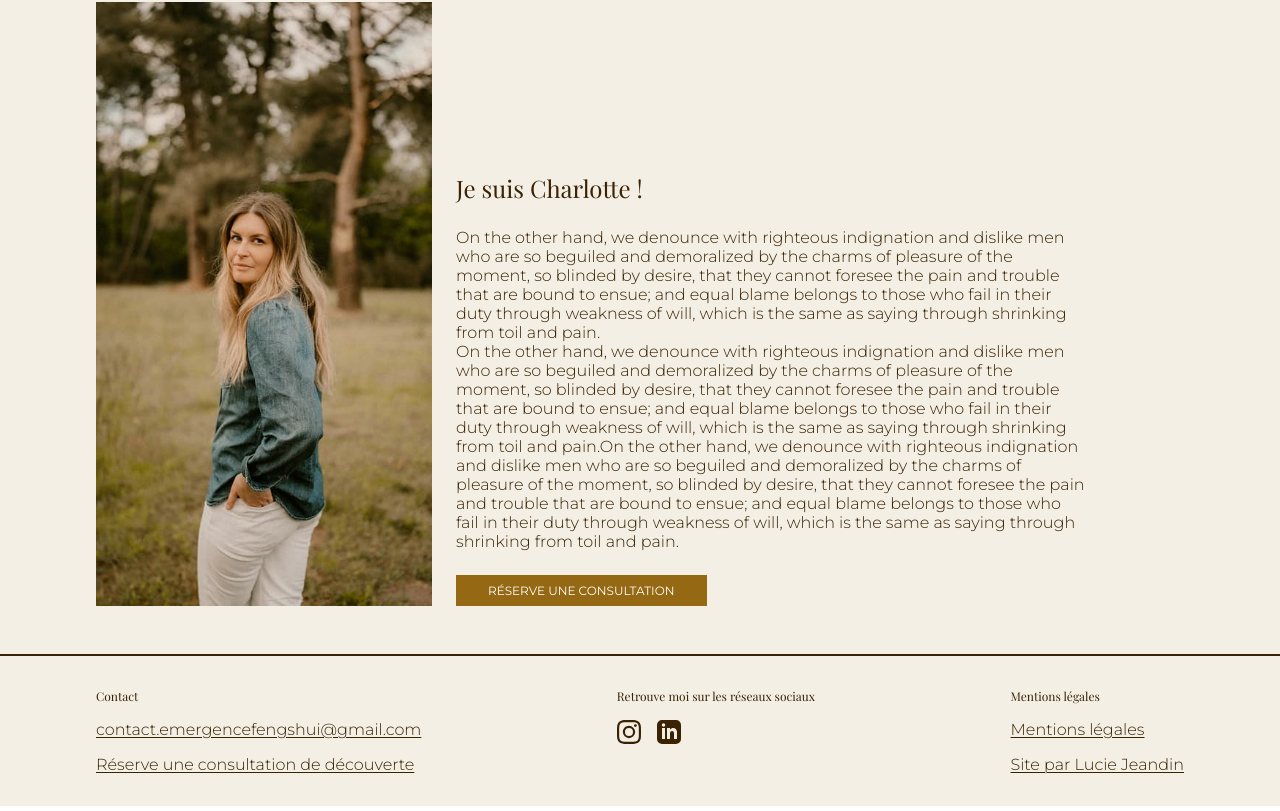
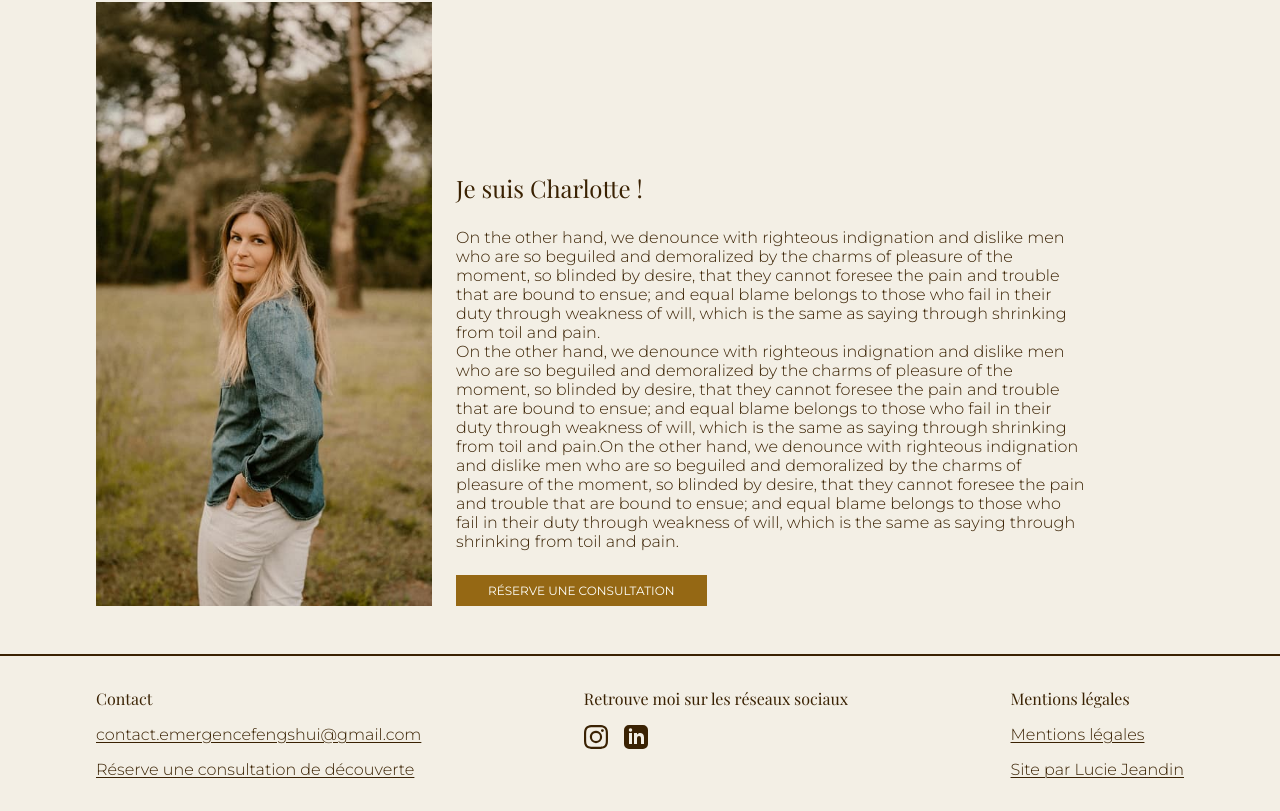
Before and after one commit to ljeandin/emergence, a Vue app: page / in a window 1280 px wide. Shown: the part 5366-6177 px from the top of the page. Built offline with nearby package versions, Linux system fonts and the light colour scheme; a web font is replaced by a local one.

Commit message:
Change typography size

```diff
--- a/src/components/tokens/typography.scss
+++ b/src/components/tokens/typography.scss
@@ -75,7 +75,7 @@ em {
     font-style: normal;
 }
 
-@media (min-width: $screen-lg) {
+@media (min-width: $screen-xl) {
     body {
         font-size: 2 * $spacing;
     }
@@ -93,6 +93,6 @@ em {
     }
 
     .heading-4 {
-        font-size: 1.5 * $spacing;
+        font-size: 2 * $spacing;
     }
 }
```
